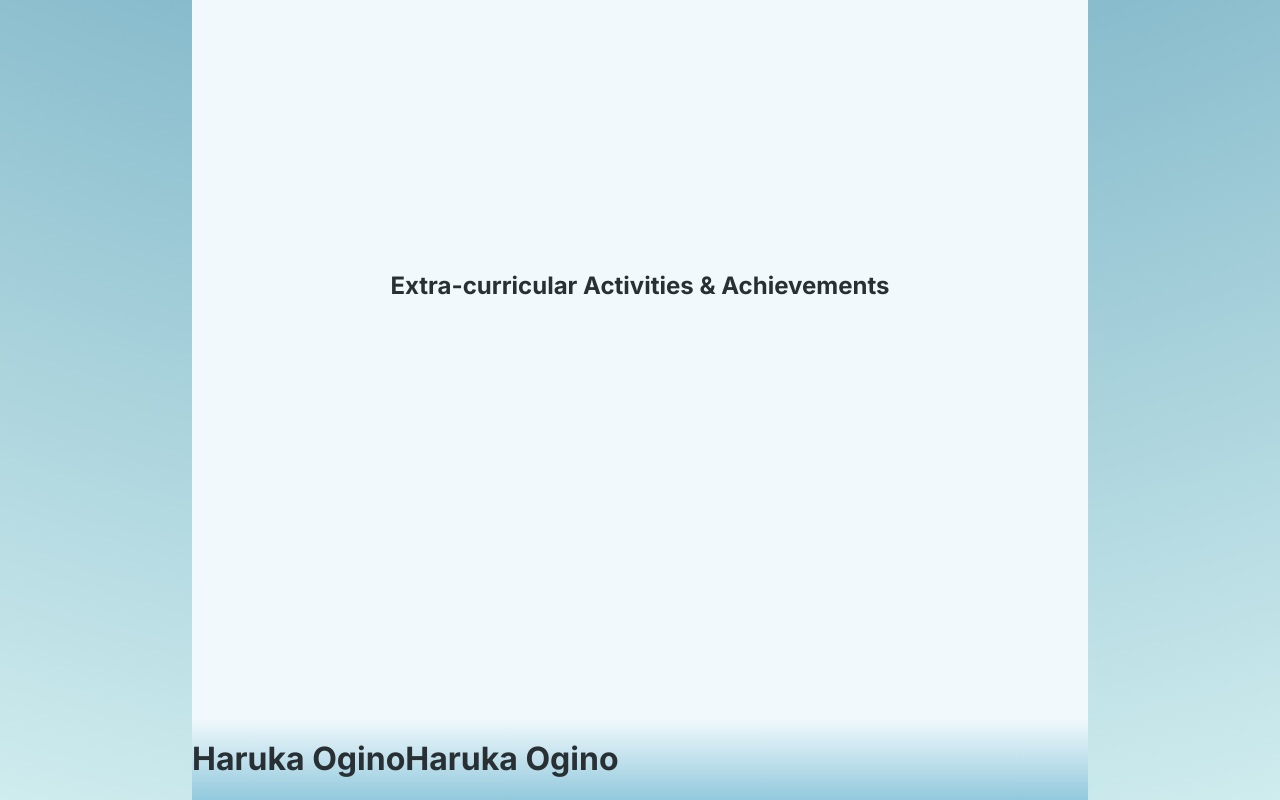
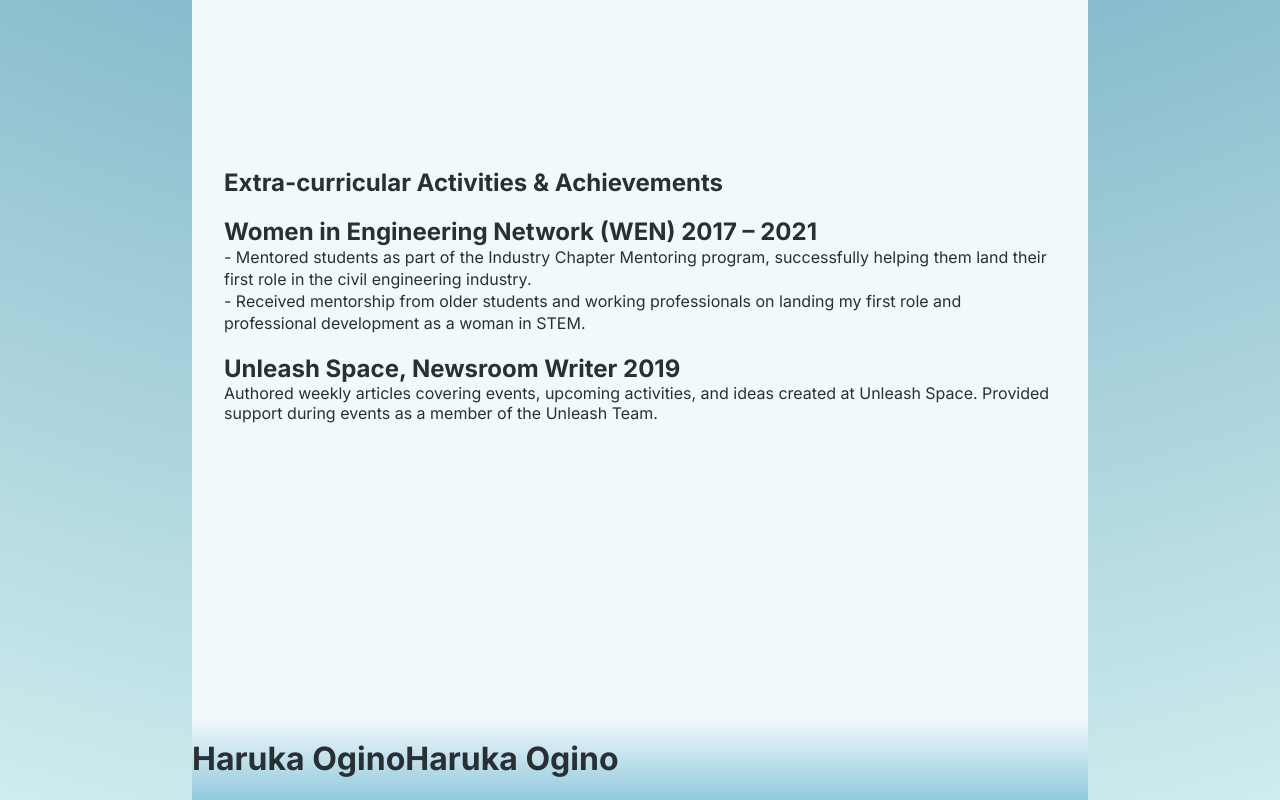
Before and after one commit to haruka-ogino/new-portfolio, a Next.js app: page / in a window 1280 px wide. Shown: the part 3483-4283 px from the top of the page. Built offline with nearby package versions, Linux system fonts and the light colour scheme; no server answers; the database is empty.

Commit message:
add WEN to achievements section

```diff
--- a/components/Achievements.tsx
+++ b/components/Achievements.tsx
@@ -3,6 +3,23 @@ export default function Achievements() {
     <>
       <div>
         <h1>Extra-curricular Activities & Achievements</h1>{' '}
+        <h2>Women in Engineering Network (WEN) 2017 – 2021</h2>
+        <ul>
+          <li>
+            - Mentored students as part of the Industry Chapter Mentoring
+            program, successfully helping them land their first role in the
+            civil engineering industry.
+          </li>
+          <li>
+            - Received mentorship from older students and working professionals
+            on landing my first role and professional development as a woman in
+            STEM.
+          </li>
+        </ul>
+        <h2>Unleash Space, Newsroom Writer 2019</h2>
+        Authored weekly articles covering events, upcoming activities, and ideas
+        created at Unleash Space. Provided support during events as a member of
+        the Unleash Team.
       </div>
     </>
   )
```
